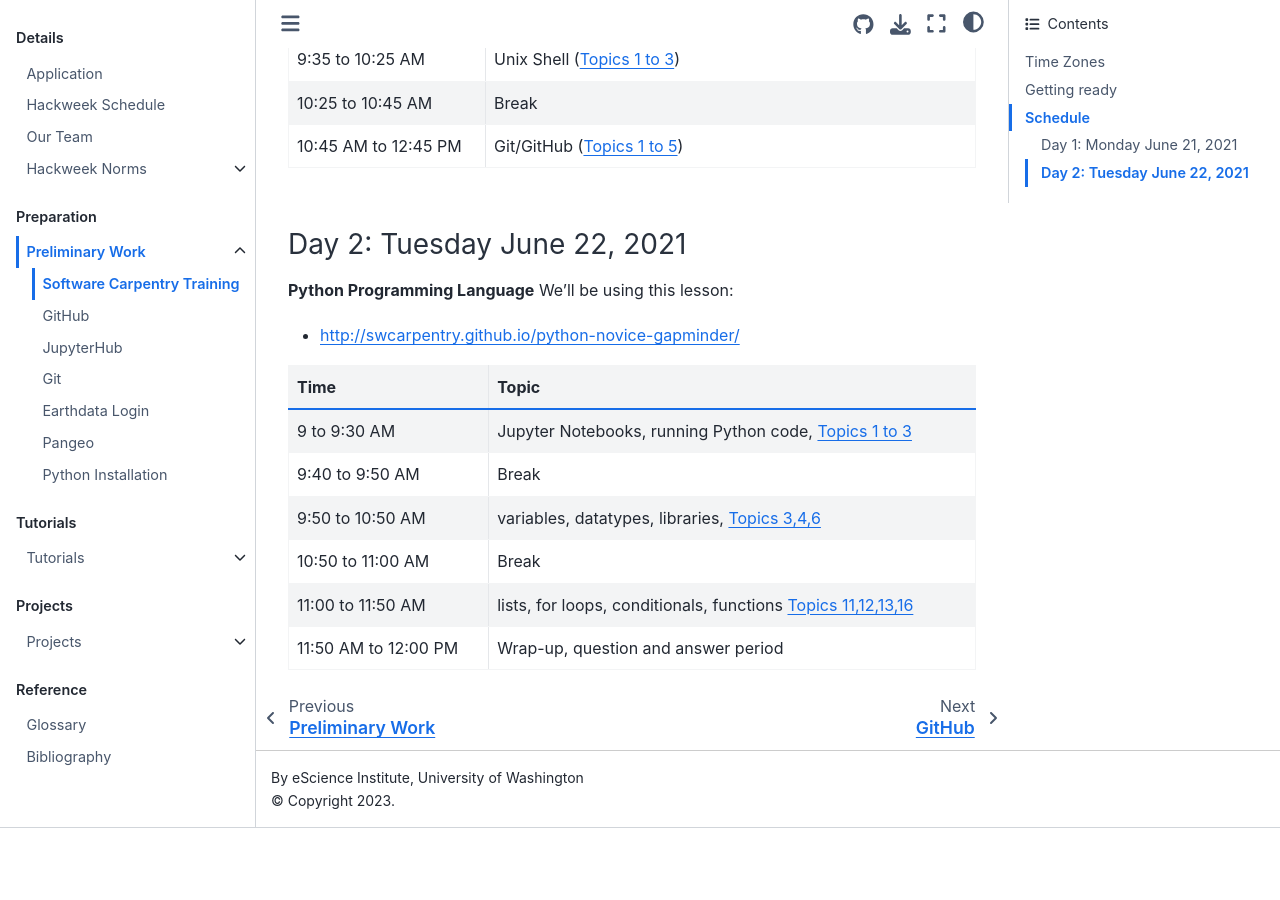
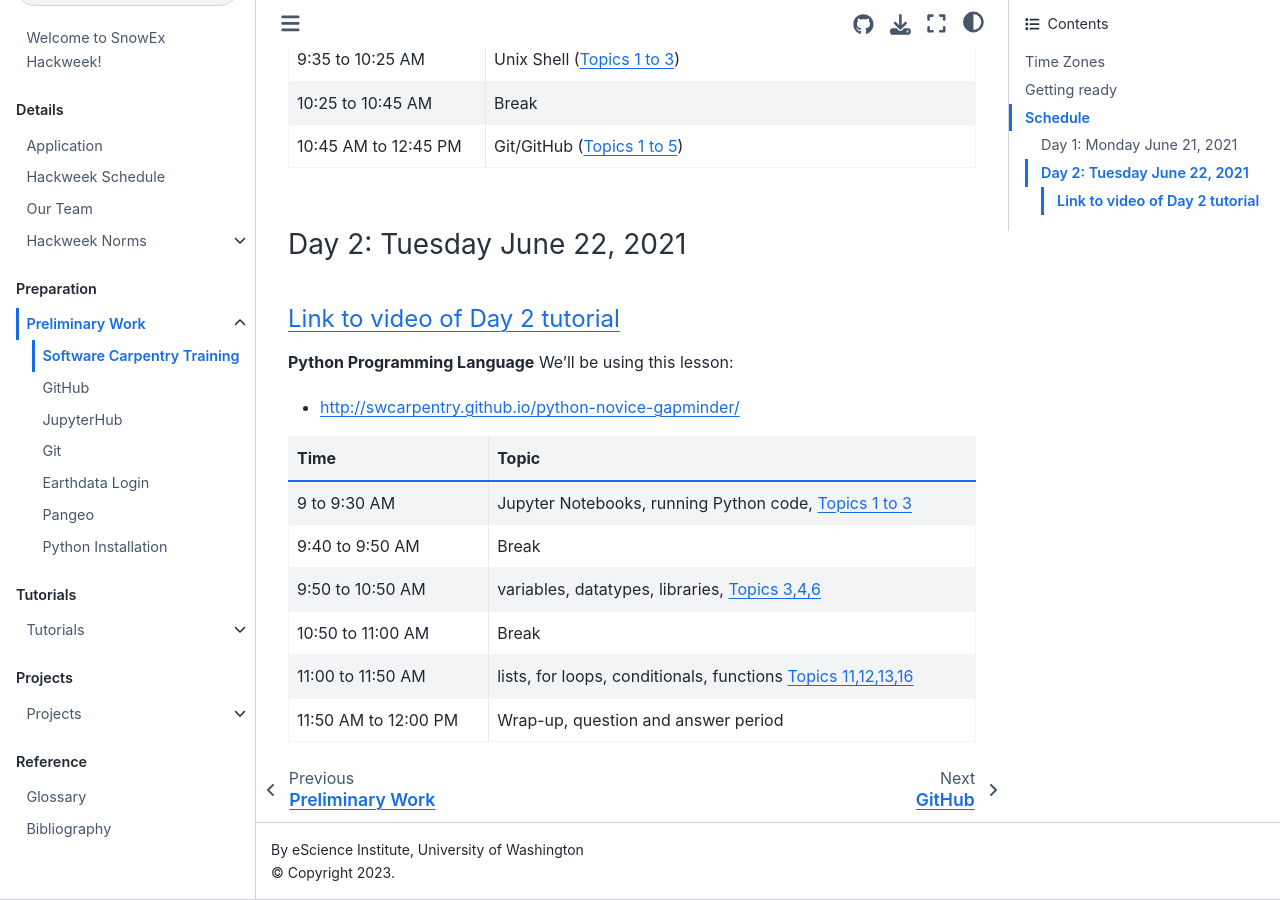
Before and after one commit to snowex-hackweek/website-2021, a Jupyter Book: the page built from book/preliminary/swc.md, in a window 1280 px wide and 900 px high, scrolled down 1275 px. Built offline with Jupyter Book 1.0.4 settings and Sphinx 7.4.7 and the Sphinx Book theme 1.1.4, drawn with Linux system fonts in a browser that asks for light colours; before the commit the page ends 2103 px from its top, so only the background shows below that.

Commit message:
SWC - Add link for Day 2 (#60)
* SWC - Add link for Day 2

* GitHub actions - pin nb-clean to version 2.0.2

Release 2.1 of nb-clean adds removal of the Python version in the cell
metadata, which causes the check to fail. Final solution TBD.

```diff
--- a/book/preliminary/swc.md
+++ b/book/preliminary/swc.md
@@ -45,6 +45,8 @@
 
 ### Day 2: Tuesday June 22, 2021
 
+#### [Link to video of Day 2 tutorial](https://www.youtube.com/watch?v=OhzHoGe9ZeI)
+
 **Python Programming Language**
 We'll be using this lesson:
 * http://swcarpentry.github.io/python-novice-gapminder/
```
Also changed, not shown: 1 other file.
